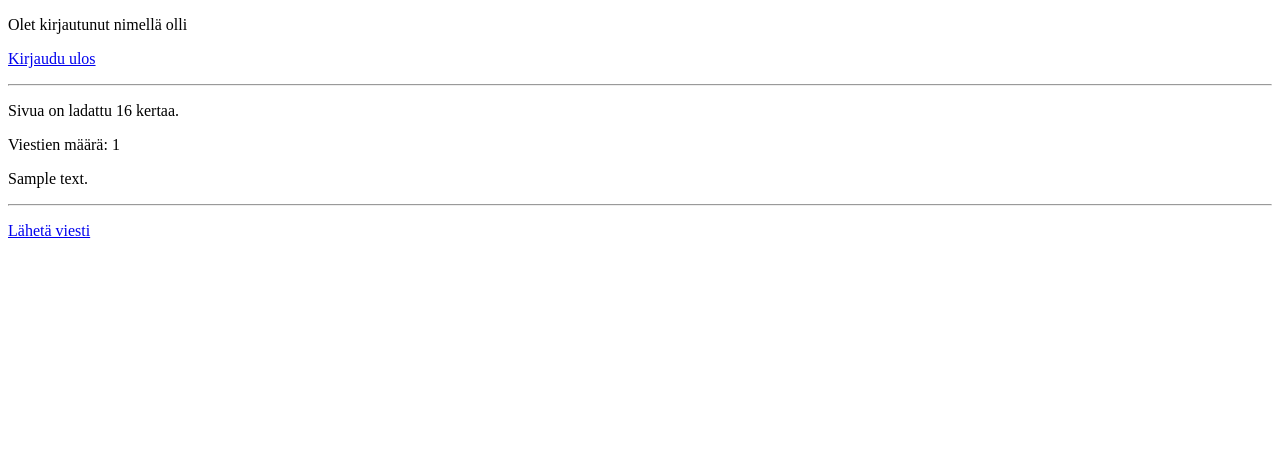
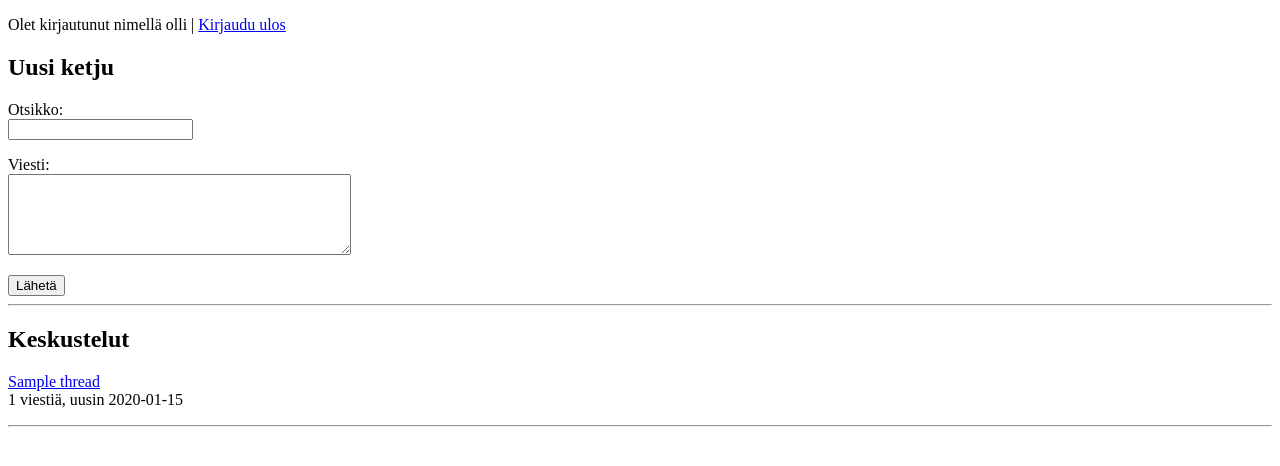
Before and after one commit to hamalol1/Tikawe-Tennissovellus, a Flask app: page / in a window 1280 px wide. Shown: the top 466 px of the page. Run offline with Flask 3, Linux system fonts and the light colour scheme; a user stored in the database is signed in; data comes from the database, SQL or seed files in the repository; both versions use the stored data as it was after the commit; tables that the repository leaves empty hold one stand-in row (values such as "Sample post").

Commit message:
Added more functionalities to the website: - Threads - Able to edit and remove messages

```diff
--- a/app.py
+++ b/app.py
@@ -3,20 +3,15 @@ from flask import Flask, redirect, render_template, request, session
 from werkzeug.security import check_password_hash, generate_password_hash
 import config
 import db
+import forum
 
 app = Flask(__name__)
 app.secret_key = config.secret_key
 
 @app.route("/")
 def index():
-    db.execute("INSERT INTO visits (visited_at) VALUES (datetime('now'))")
-    visits_result = db.query("SELECT COUNT(*) FROM visits")
-    visit_count = visits_result[0][0]
-
-    messages = db.query("SELECT content FROM messages")
-    message_count = len(messages)
-
-    return render_template("index.html", visit_count=visit_count, count=message_count, messages=messages)
+    threads = forum.get_threads()
+    return render_template("index.html", threads=threads)
 
 @app.route("/register")
 def register():
@@ -44,11 +39,18 @@ def login():
     username = request.form["username"]
     password = request.form["password"]
 
-    sql = "SELECT password_hash FROM users WHERE username = ?"
-    password_hash = db.query(sql, [username])[0][0]
+    sql = "SELECT id, password_hash FROM users WHERE username = ?"
+    result = db.query(sql, [username])
+
+    if not result:
+        return "VIRHE: väärä tunnus tai salasana"
+
+    user_id = result[0]["id"]
+    password_hash = result[0]["password_hash"]
 
     if check_password_hash(password_hash, password):
         session["username"] = username
+        session["user_id"] = user_id
         return redirect("/")
     else:
         return "VIRHE: väärä tunnus tai salasana"
@@ -56,14 +58,53 @@ def login():
 @app.route("/logout")
 def logout():
     del session["username"]
+    del session["user_id"]
     return redirect("/")
 
-@app.route("/new")
-def new():
-    return render_template("new.html")
+@app.route("/new_thread", methods=["POST"])
+def new_thread():
+    title = request.form["title"]
+    content = request.form["content"]
+    user_id = session["user_id"]
 
-@app.route("/send", methods=["POST"])
-def send():
+    thread_id = forum.add_thread(title, content, user_id)
+    return redirect("/thread/" + str(thread_id))
+
+@app.route("/thread/<int:thread_id>")
+def show_thread(thread_id):
+    thread = forum.get_thread(thread_id)
+    messages = forum.get_messages(thread_id)
+    return render_template("thread.html", thread=thread, messages=messages)
+
+@app.route("/new_message", methods=["POST"])
+def new_message():
     content = request.form["content"]
-    db.execute("INSERT INTO messages (content) VALUES (?)", [content])
-    return redirect("/")
+    user_id = session["user_id"]
+    thread_id = request.form["thread_id"]
+
+    forum.add_message(content, user_id, thread_id)
+    return redirect("/thread/" + str(thread_id))
+
+@app.route("/edit/<int:message_id>", methods=["GET", "POST"])
+def edit_message(message_id):
+    message = forum.get_message(message_id)
+
+    if request.method == "GET":
+        return render_template("edit.html", message=message)
+
+    if request.method == "POST":
+        content = request.form["content"]
+        forum.update_message(message["id"], content)
+        return redirect("/thread/" + str(message["thread_id"]))
+
+@app.route("/remove/<int:message_id>", methods=["GET", "POST"])
+def remove_message(message_id):
+    message = forum.get_message(message_id)
+
+    if request.method == "GET":
+        return render_template("remove.html", message=message)
+
+    if request.method == "POST":
+        if "continue" in request.form:
+            forum.remove_message(message["id"])
+        return redirect("/thread/" + str(message["thread_id"]))
--- /dev/null
+++ b/forum.py
@@ -0,0 +1,44 @@
+import db
+
+def get_threads():
+    sql = """SELECT t.id, t.title, COUNT(m.id) total, MAX(m.sent_at) last
+             FROM threads t, messages m
+             WHERE t.id = m.thread_id AND m.status = 1
+             GROUP BY t.id
+             ORDER BY t.id DESC"""
+    return db.query(sql)
+
+def add_thread(title, content, user_id):
+    sql = "INSERT INTO threads (title, user_id) VALUES (?, ?)"
+    db.execute(sql, [title, user_id])
+    thread_id = db.last_insert_id()
+    add_message(content, user_id, thread_id)
+    return thread_id
+
+def add_message(content, user_id, thread_id):
+    sql = """INSERT INTO messages (content, sent_at, user_id, thread_id, status)
+             VALUES (?, datetime('now'), ?, ?, 1)"""
+    db.execute(sql, [content, user_id, thread_id])
+
+def get_thread(thread_id):
+    sql = "SELECT id, title FROM threads WHERE id = ?"
+    return db.query(sql, [thread_id])[0]
+
+def get_messages(thread_id):
+    sql = """SELECT m.id, m.content, m.sent_at, m.user_id, u.username
+             FROM messages m, users u
+             WHERE m.user_id = u.id AND m.thread_id = ? AND m.status = 1
+             ORDER BY m.id"""
+    return db.query(sql, [thread_id])
+
+def get_message(message_id):
+    sql = "SELECT id, content, thread_id, user_id FROM messages WHERE id = ?"
+    return db.query(sql, [message_id])[0]
+
+def update_message(message_id, content):
+    sql = "UPDATE messages SET content = ? WHERE id = ?"
+    db.execute(sql, [content, message_id])
+
+def remove_message(message_id):
+    sql = "UPDATE messages SET status = 0 WHERE id = ?"
+    db.execute(sql, [message_id])
--- a/templates/index.html
+++ b/templates/index.html
@@ -6,42 +6,38 @@
 <body>
   {% if session.username %}
   <p>
-    Olet kirjautunut nimellä {{ session.username }}
+    Olet kirjautunut nimellä {{ session.username }} | <a href="/logout">Kirjaudu ulos</a>
   </p>
-  <p>
-    <a href="/logout">Kirjaudu ulos</a>
-  </p>
+
+  <h2>Uusi ketju</h2>
+  <form action="/new_thread" method="post">
+    <p>
+      Otsikko: <br />
+      <input type="text" name="title" />
+    </p>
+    <p>
+      Viesti: <br />
+      <textarea name="content" rows="5" cols="40"></textarea>
+    </p>
+    <input type="submit" value="Lähetä" />
+  </form>
   {% else %}
   <form action="/login" method="post">
-    <p>
-      Tunnus: <br />
-      <input type="text" name="username" />
-    </p>
-    <p>
-      Salasana: <br />
-      <input type="password" name="password" />
-    </p>
+    <p>Tunnus: <br /><input type="text" name="username" /></p>
+    <p>Salasana: <br /><input type="password" name="password" /></p>
     <input type="submit" value="Kirjaudu" />
   </form>
-  <p>
-    <a href="/register">Luo tunnus</a>
-  </p>
+  <p><a href="/register">Luo tunnus</a></p>
   {% endif %}
 
   <hr />
-
-  <p>Sivua on ladattu {{ visit_count }} kertaa.</p>
-  <p>Viestien määrä: {{ count }}</p>
-
-  {% for message in messages %}
+  <h2>Keskustelut</h2>
+  {% for thread in threads %}
   <p>
-    {{ message.content }}
+    <a href="/thread/{{ thread.id }}">{{ thread.title }}</a><br />
+    {{ thread.total }} viestiä, uusin {{ thread.last }}
   </p>
   <hr />
   {% endfor %}
-
-  <p>
-    <a href="/new">Lähetä viesti</a>
-  </p>
 </body>
 </html>
```
Also changed, not shown: templates/edit.html (added, +16 -0 lines), templates/remove.html (added, +16 -0 lines), templates/thread.html (added, +39 -0 lines), database.db.
